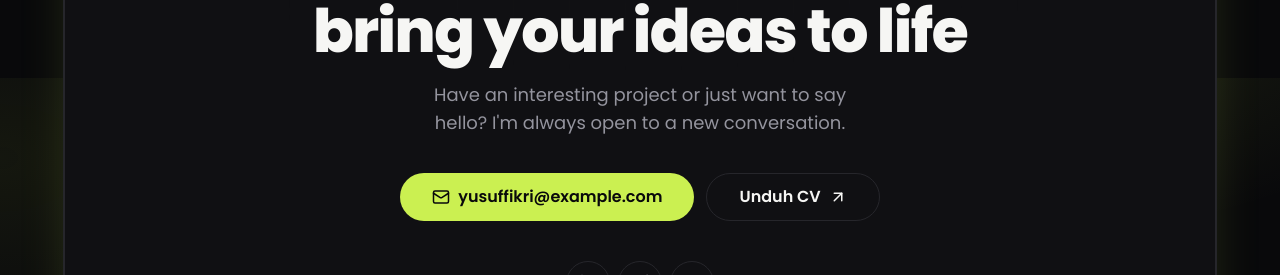
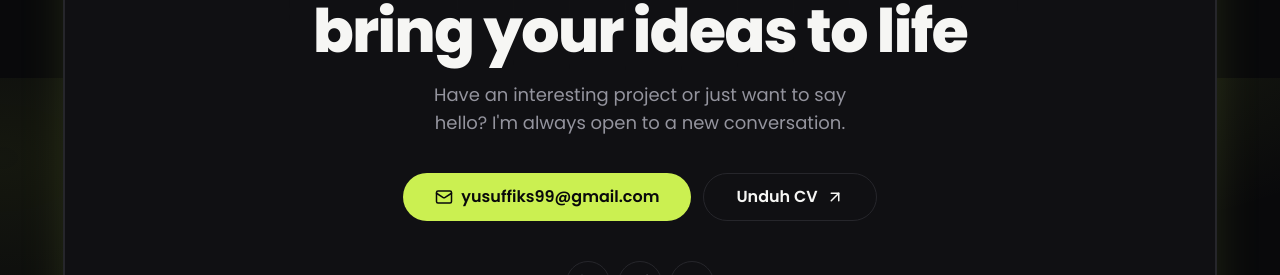
Before and after one commit to yusuffikri/yusuf-fikri, a React (Vite) app: page / in a window 1280 px wide. Shown: the part 4722-4997 px from the top of the page. Built offline with nearby package versions, Linux system fonts and the light colour scheme.

Commit message:
Update data.js

```diff
--- a/src/data.js
+++ b/src/data.js
@@ -6,7 +6,7 @@ export const profile = {
   tagline:
     "Learning about programming is always been my passion. I'm new at programming but I'm learning everyday, and I'm always motivated to do more!",
   location: "Indonesia",
-  email: "yusuffikri@example.com",
+  email: "yusuffiks99@gmail.com",
   resumeUrl: "/cv-yusuf-fikri.pdf",
   socials: {
     linkedin: "https://linkedin.com/in/yusuffikri",
```
